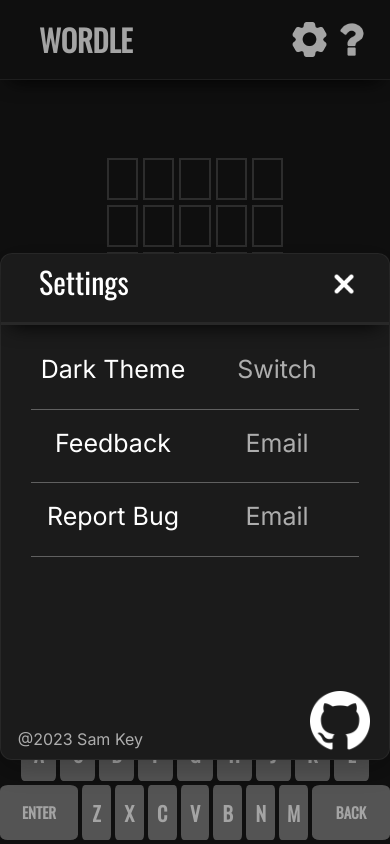
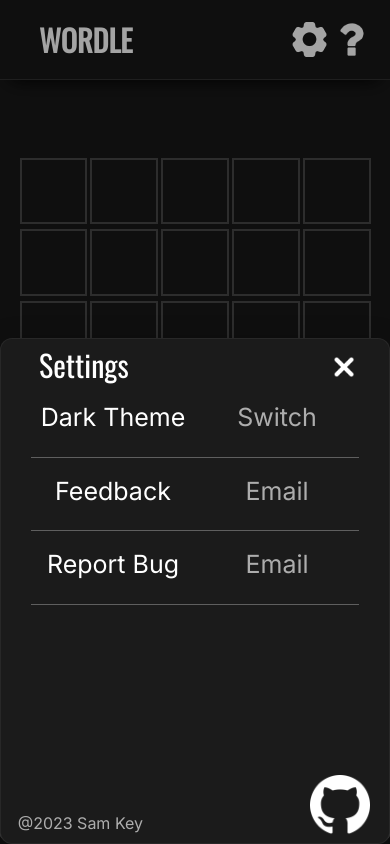
Before and after one commit to samlkey/Coverdle, a Next.js app: page / in a window 390 px wide. Both pictures are taken after a click on the link 309 px from the left and 39 px from the top of the page. Built offline with nearby package versions, Linux system fonts and the light colour scheme.

Commit message:
fixed mobile model, and guess grid

```diff
--- a/app/components/Keyboard.tsx
+++ b/app/components/Keyboard.tsx
@@ -1,80 +1,70 @@
 import React, { useEffect } from 'react';
 import '../css/keyboard.css'
 
-export default function Keyboard(){
-    var column = 0;
-    var row = 0;
-
+export default function Keyboard({keyPressed=async(e : any)=>{}}){
+    let column = 0;
+    let row = 0;
     let valid = ["A", "B", "C", "D", "E", "F", "G", "H", "I", "J", "K", "L", "M", "N", "O", "P", "Q", "R", "S", "T", "U", "V", "W", "X", "Y", "Z", "BACKSPACE", "ENTER"]
-
-
+    let currGuess = "";
 
     useEffect(() => {
-        window.addEventListener('keyup', HandleInput)
+        window.addEventListener('keyup', keyPressed)
     }, []);
 
-    const HandleInput = async (e : any) => {
-        let input = e.key.toUpperCase();
+    function AddEntry(e : any){
+        if(column == 5) return;
 
-        if(!valid.includes(input)) return;
-
-        switch(input){
-            case "BACKSPACE":
-                RemoveEntry(input);
-                break;
-            case "ENTER":
-                //submit
-            default:
-                AddEntry(input);
-        }
-    };
-
-
-    function AddEntry(e : any){
         let grid = document.querySelector(".guess");
         let selNode = grid?.children[row].children[column].firstChild;
-
-        let endNode = grid?.children[row].children[4].firstChild;
-
-        if(endNode?.textContent != "") return;
-
         selNode!.textContent = e;
-        HandleAnimation(selNode?.parentNode, true);
-
+        HandleAnimation(selNode?.parentNode, "statuson");
         column++;
 
-
-
-
-        console.log(column);
-        //HandleAnimation(e);
+        currGuess += e;
     }
 
     function RemoveEntry(e : any){
+        if(column === 0) return;
+
         let grid = document.querySelector(".guess");
         let selNode = grid?.children[row].children[column-1].firstChild;
-
-
         selNode!.textContent = "";
-        HandleAnimation(selNode?.parentNode, false);
-
-        if(column === 0) return;
-
+        HandleAnimation(selNode?.parentNode, "statusoff");
         column--;
 
-        console.log(column);
-
+        currGuess = currGuess.slice(0, -1);
     }
 
-    function HandleAnimation(e : any, b : any){
+    function SubmitAnswer(){
+        let grid = document.querySelector(".guess");
+        let selRow = grid?.children[row];
 
-        if(b){
-            e.setAttribute("status", "on");
-            e.classList.add("pulsate-fwd");
+        if(currGuess.length != 5){
+            //invalid input
+            console.log("WRONG!!");
+            HandleAnimation(selRow, "wronginput");
+            return;
         }
-        else{
-            e.setAttribute("status", "");
-            e.classList.remove("pulsate-fwd");
+    }
+
+    function HandleAnimation(e : any, type : any){
+
+        switch(type){
+            case "statuson":
+                e.setAttribute("status", "on");
+                e.classList.add("pulsate-fwd");
+                break;
+            case "statusoff":
+                e.setAttribute("status", "");
+                e.classList.remove("pulsate-fwd");
+                break;
+            case "wronginput":
+                e.classList.add("shake-horizontal");
+
+                setTimeout(() => {
+                    e.classList.remove("shake-horizontal");
+                }, 1000)
+                break;
         }
     }
 
--- a/app/components/game.tsx
+++ b/app/components/game.tsx
@@ -5,10 +5,57 @@ import Keyboard from './Keyboard';
 import Guess from './Guess';
 
 export default function Game() {
+  //game loop, use to check for game state and update
+  let rowI = 1;
+  let columnI = 1;
+
+
+  useEffect(()=> {
+    const gameInterval: NodeJS.Timer = setInterval(
+      () => Update(), 100
+    );
+
+    //end of the row
+    if(columnI === 5){
+
+      //end of the game
+      if(rowI == 5){
+
+      }
+    }
+
+
+    return () => clearInterval(gameInterval)
+  })
+
+  const HandleInput = async (e : any) => {
+    let input = e.key.toUpperCase();
+    console.log(input)
+
+
+    // if(!valid.includes(input)) return;
+
+    // switch(input){
+    //     case "BACKSPACE":
+    //         RemoveEntry(input);
+    //         break;
+    //     case "ENTER":
+    //         //submit
+    //         SubmitAnswer();
+    //         break;
+    //     default:
+    //         AddEntry(input);
+    // }
+};
+
+  function Update(){
+    console.log("Tick");
+  }
+
   return (
     <div className='game'>
       <Guess></Guess>
-      <Keyboard></Keyboard>
+      <Keyboard keyPressed={HandleInput}></Keyboard>
     </div>
   )
 }
--- a/app/css/guess.css
+++ b/app/css/guess.css
@@ -1,12 +1,11 @@
-.guess{
+.guess {
   width: 45vw;
   margin: 20% auto 0 auto;
   display: block;
-
   border-radius: 5%;
 }
 
-.guess-row{
+.guess-row {
   display: grid;
   grid-template-columns: repeat(5, 1fr);
   grid-gap: 5px;
@@ -14,100 +13,86 @@
   margin-top: 5px;
 }
 
-.guess-row-cell{
+.guess-row-cell {
   border: 2px solid rgba(131, 131, 131, 0.438);
   margin: 0;
   padding: 0;
   font-size: 100%;
   vertical-align: baseline;
-
   height: 5vh;
   width: auto;
 }
 
-
-.guess-row-cell[status="on"]{
+.guess-row-cell[status="on"] {
   border: 2px solid rgb(131, 131, 131);
 }
-
 
 .pulsate-fwd {
   -webkit-animation: pulsate-fwd 0.1s ease-in-out both;
   animation: pulsate-fwd 0.1s ease-in-out both;
 }
 
-
-
-/* ----------------------------------------------
- * Generated by Animista on 2024-11-10 15:47:13
- * Licensed under FreeBSD License.
- * See http://animista.net/license for more info.
- * w: http://animista.net, t: @cssanimista
- * ---------------------------------------------- */
-
-/**
- * ----------------------------------------
- * animation pulsate-fwd
- * ----------------------------------------
- */
 @-webkit-keyframes pulsate-fwd {
-    0% {
-      -webkit-transform: scale(1);
-              transform: scale(1);
-    }
-    50% {
-      -webkit-transform: scale(1.1);
-              transform: scale(1.1);
-    }
-    100% {
-      -webkit-transform: scale(1);
-              transform: scale(1);
-    }
-  }
-  @keyframes pulsate-fwd {
-    0% {
-      -webkit-transform: scale(1);
-              transform: scale(1);
-    }
-    50% {
-      -webkit-transform: scale(1.1);
-              transform: scale(1.1);
-    }
-    100% {
-      -webkit-transform: scale(1);
-              transform: scale(1);
-    }
+  0% { transform: scale(1); }
+  50% { transform: scale(1.1); }
+  100% { transform: scale(1); }
 }
 
+@keyframes pulsate-fwd {
+  0% { transform: scale(1); }
+  50% { transform: scale(1.1); }
+  100% { transform: scale(1); }
+}
 
+.shake-horizontal {
+  -webkit-animation: shake-horizontal 0.8s cubic-bezier(0.455, 0.030, 0.515, 0.955) both;
+  animation: shake-horizontal 0.8s cubic-bezier(0.455, 0.030, 0.515, 0.955) both;
+}
 
+@-webkit-keyframes shake-horizontal {
+  0%, 100% { transform: translateX(0); }
+  10%, 30%, 50%, 70% { transform: translateX(-10px); }
+  20%, 40%, 60% { transform: translateX(10px); }
+  80% { transform: translateX(8px); }
+  90% { transform: translateX(-8px); }
+}
 
+@keyframes shake-horizontal {
+  0%, 100% { transform: translateX(0); }
+  10%, 30%, 50%, 70% { transform: translateX(-10px); }
+  20%, 40%, 60% { transform: translateX(10px); }
+  80% { transform: translateX(8px); }
+  90% { transform: translateX(-8px); }
+}
 
-
-
-.guess-row-cell p{
+.guess-row-cell p {
   display: flex;
   height: 100%;
   justify-content: center;
   align-items: center;
-
-    -webkit-touch-callout: none; /* iOS Safari */
-    -webkit-user-select: none; /* Safari */
-     -khtml-user-select: none; /* Konqueror HTML */
-       -moz-user-select: none; /* Old versions of Firefox */
-        -ms-user-select: none; /* Internet Explorer/Edge */
-            user-select: none; /* Non-prefixed version, currently
-                                  supported by Chrome, Edge, Opera and Firefox */
+  user-select: none;
 }
 
-
-@media screen and (orientation:landscape) {
-    .guess{
+@media screen and (orientation: landscape) {
+  .guess {
       width: 20vw;
       margin-top: 4%;
   }
-
-    .guess-row-cell{
+  .guess-row-cell {
       height: 8vh;
   }
 }
+
+@media screen and (max-width: 768px) {
+  .guess {
+      width: 90vw;
+      margin-top: 20%;
+  }
+  .guess-row {
+      grid-template-columns: repeat(5, minmax(40px, 1fr));
+      grid-gap: 3px;
+  }
+  .guess-row-cell {
+      height: 17vw;
+  }
+}
--- a/app/css/modal.css
+++ b/app/css/modal.css
@@ -103,55 +103,32 @@
 
 
 @media only screen and (max-width: 600px) {
+    .modal-wrapper {
+        position: fixed;
+        bottom: 0;
+        width: 100%;
+        height: auto; /* Ensures it only takes up required space */
+        display: flex;
+        justify-content: center;
+        align-items: flex-end; /* Align modal to bottom */
+    }
+
     .modal {
         width: 100%;
         height: 60%;
-
         position: fixed;
         bottom: 0;
         left: 0;
+        top: auto; /* Ensure it doesn't inherit top positioning */
     }
-
-    .modal-wrapper{
-        position: relative;
-        bottom: 0;
-    }
-
-
-
-
-   .modal-title {
-        padding-top: 5px;
-        height: 14%;
-        text-align: center;
-
-        border-bottom: .2rem solid rgba(240, 240, 240, 0.055);
-        box-shadow: 0 10px 20px -10px black;
-   }
-
-   .modal-title h1 {
-        text-align: center !important;
-   }
-
-   .email-right img {
-    width: 20px;
-    height: 20px;
-   }
-
 }
 
 @media screen and (orientation:landscape) {
     .modal{
         height: 60%;
-        margin-top: 200px;
+        margin-top: 10%;
         position: fixed;
         width: 40%;
-
         top: 0;
     }
-
-
-
-
-
 }
```
Also changed, not shown: app/components/Guess.tsx (line endings or trailing spaces). Lines whose indentation alone changed are shown as unchanged.
